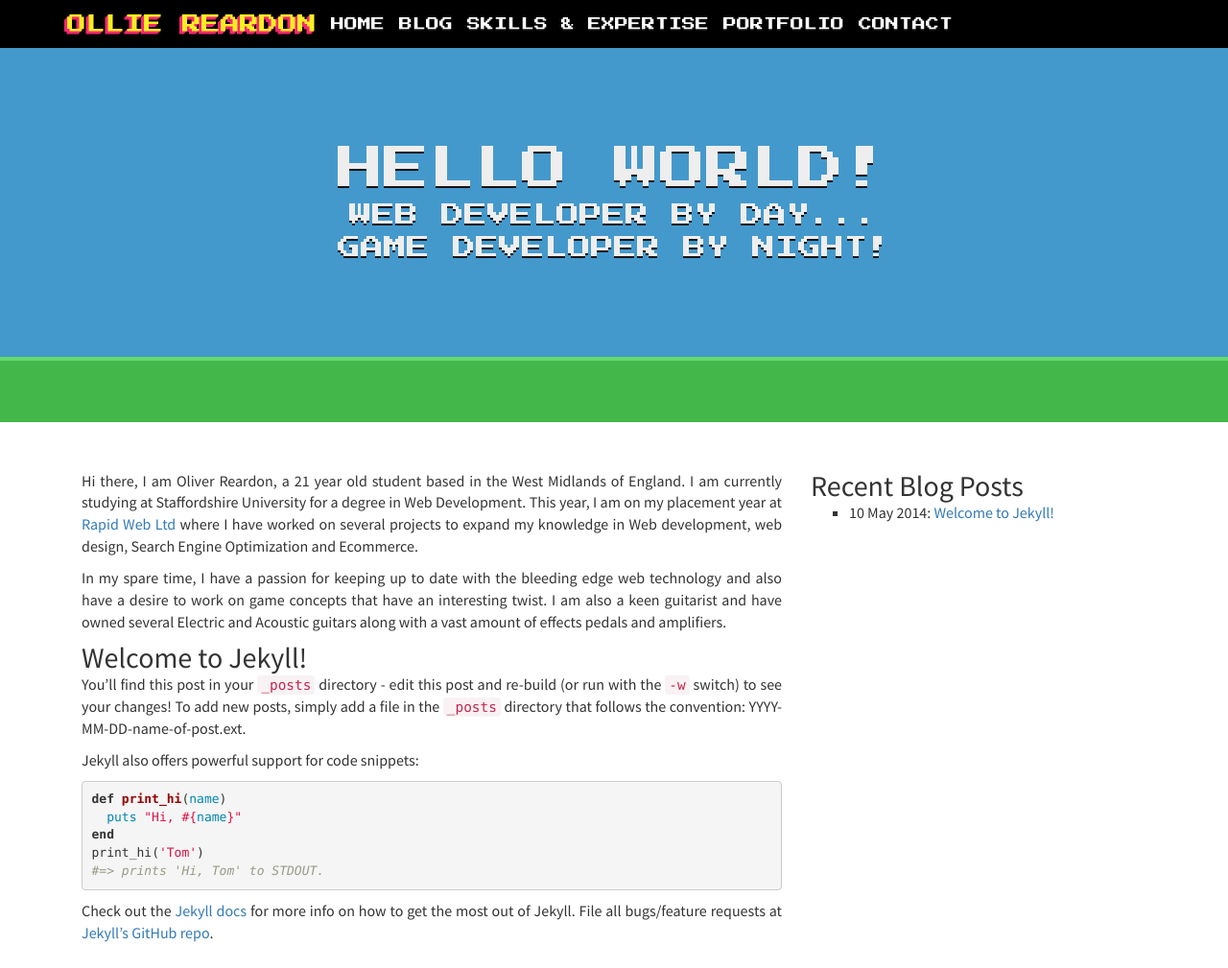
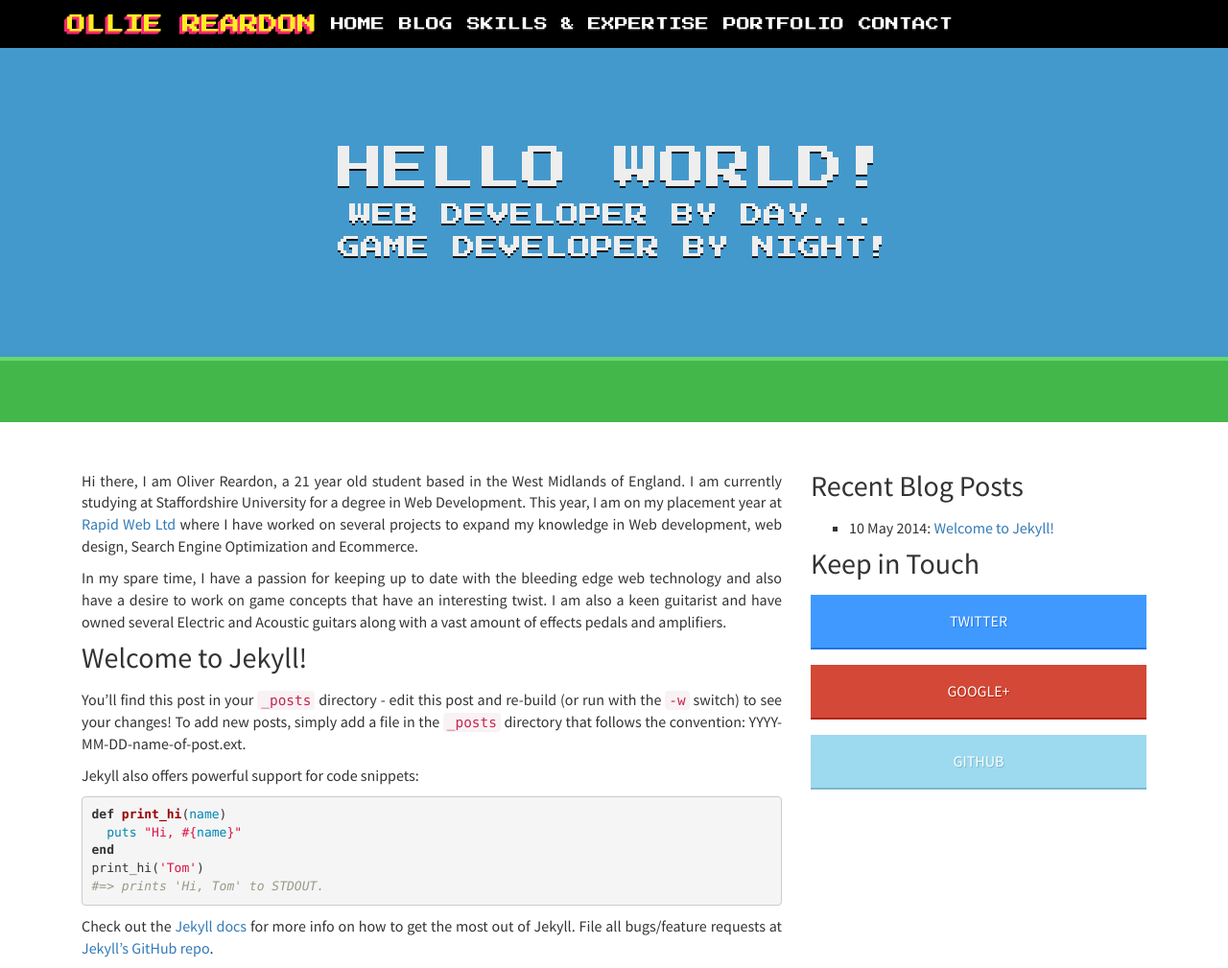
Before and after one commit to ojdon/ojdon.github.io, a Jekyll site: the page built from index.html, in a window 1280 px wide. Shown: the whole page at 96% size. Built offline with Jekyll 4.4.1, drawn with Linux system fonts in a browser that asks for light colours; nearby versions of some CDN libraries; Markdown is read by kramdown in place of the engine named in the settings.

Commit message:
Social Banners added

```diff
--- a/css/style.css
+++ b/css/style.css
@@ -3,7 +3,7 @@ a:hover {
 }
 html { font-size: 62.5%; }
 body { font-size: 16px; font-size: 1.6rem; font-family: 'Source Sans Pro', sans-serif;}
-h1, h2, h3, h4, h5, h6 {margin: 0;text-align: justify;}
+h1, h2, h3, h4, h5, h6 {margin: 0;margin-bottom: 16px;text-align: justify;}
 p {text-align: justify;}
 
 
@@ -91,3 +91,34 @@ p {text-align: justify;}
 .posts {
 	list-style: square;
 }
+
+
+/*Banner CSS*/
+.banner {
+	margin: 0 0 16px 0;
+	padding: 16px;
+	color: #FEFEFE;
+	width: 100%;
+	display: block;
+	text-align: center;
+	font-style: normal;
+
+}
+
+.twitter {
+	background: #4099FF;
+	border-bottom: 2px solid #2077DD;
+	text-shadow: 1px 1px #2077DD;
+}
+
+.googleplus {
+	background: #D34836;
+	border-bottom: 2px solid #B12614;
+	text-shadow: 1px 1px #B12614;
+}
+
+.github {
+	background: #9DDAEF;
+	border-bottom: 2px solid #7BB8CD;
+	text-shadow: 1px 1px #7BB8CD;
+}
--- a/index.html
+++ b/index.html
@@ -18,6 +18,10 @@ title: "Web Developer by Day, Game Developer by Night"
 		      <li><span>{{ post.date | date_to_string }}</span>: <a href="{{ post.url }}">{{ post.title }}</a></li>
 		    {% endfor %}
 		</ul>
+		<h2>Keep in Touch</h2>
+		<a href="//twitter.com/ojdon"><i class="twitter banner">TWITTER</i></a>
+		<a href="//plus.google.com/111804847061500742496"><i class="googleplus banner">GOOGLE+</i></a>
+		<a href="//github.com/ojdon"><i class="github banner">GITHUB</i></a>
 	</div>
 	<div class="col-xs-12 col-sm-8 col-md-8 col-lg-8">
 		<p>Hi there, I am Oliver Reardon, a 21 year old student based in the West Midlands of England. I am currently studying at Staffordshire University for a degree in Web Development. This year, I am on my placement year at <a href="http://www.rapidweb.biz"/>Rapid Web Ltd</a> where I have worked on several projects to expand my knowledge in Web development, web design, Search Engine Optimization and Ecommerce.</p>
```
